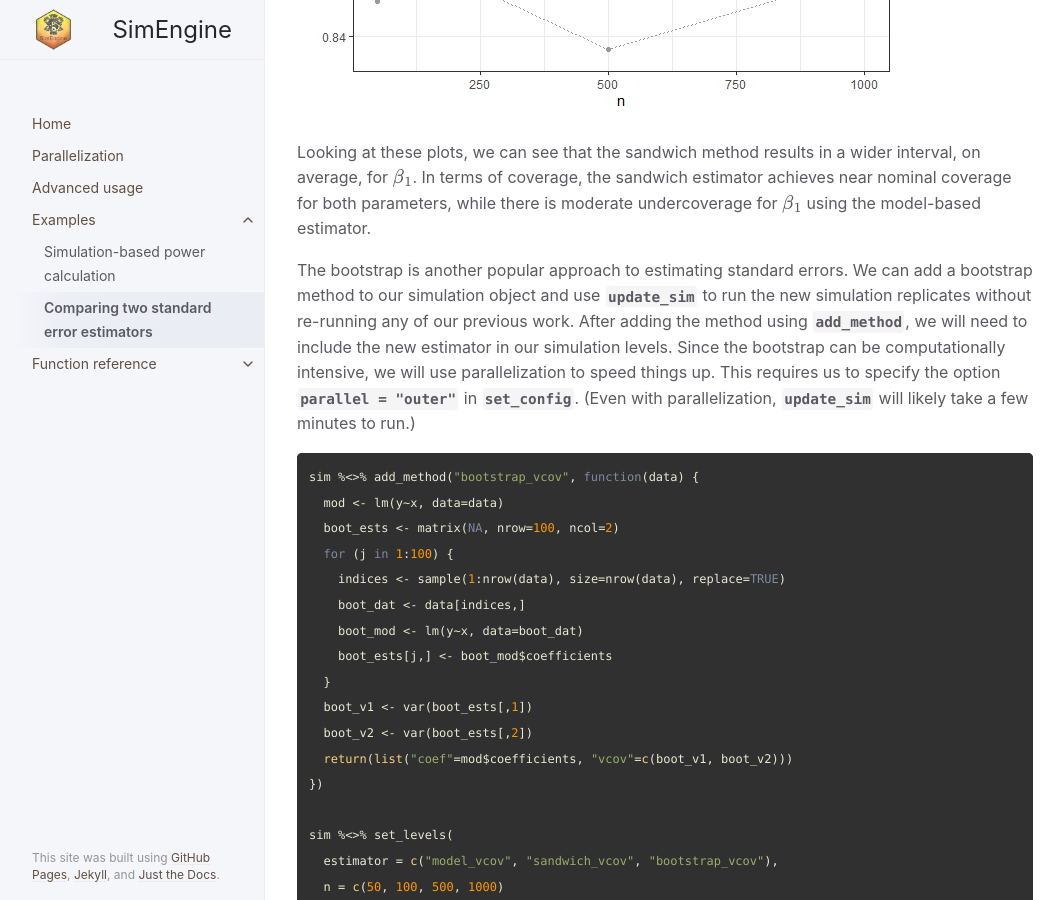
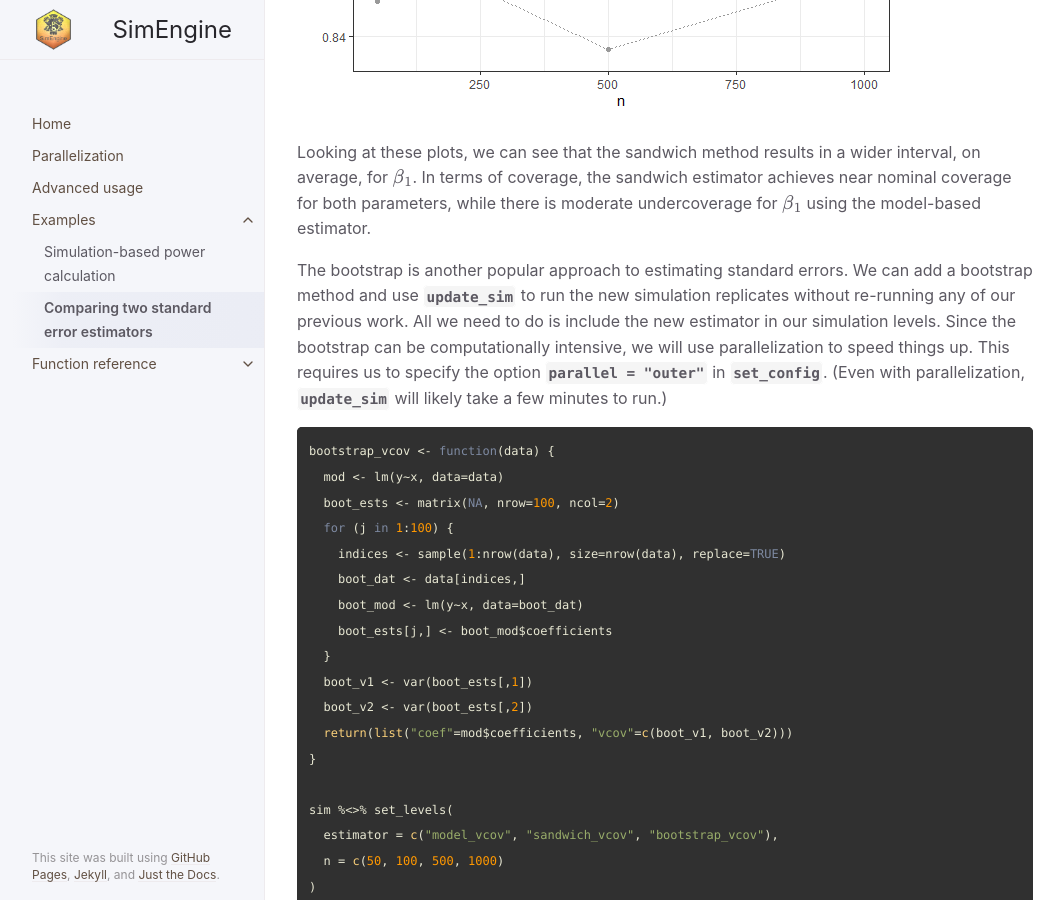
Before and after one commit to Avi-Kenny/SimEngine, a Jekyll site: the page built from docs/docs/examples/example-2.md, in a window 1280 px wide and 900 px high, scrolled down 6847 px. Shown: the whole window, without its empty margins (107-1171 px from the left). Built offline with Jekyll 4.4.1, drawn with Linux system fonts in a browser that asks for light colours; formulas are drawn with MathJax 3; some of the changed text lies outside the part shown.

Commit message:
More doc updates

````diff
--- a/docs/docs/examples/example-2.md
+++ b/docs/docs/examples/example-2.md
@@ -33,13 +33,13 @@
 library(SimEngine)
 sim <- new_sim()
 
-sim %<>% add_creator("create_regression_data", function(n) {
+create_regression_data <- function(n) {
   beta <- c(-1, 10)
   x <- rnorm(n)
   sigma2 <- exp(x)
   y <- rnorm(n=n, mean=(beta[1]+beta[2]*x), sd = sqrt(sigma2))
   return(data.frame(x=x, y=y))
-})
+}
 ```
 
 To get a sense of what heteroskedasticity looks like in practice, we can generate a dataset using our creator function, fit a linear regression model, and make a scatterplot of the residuals against $$X$$.
@@ -61,15 +61,15 @@
 Now we add two methods to our simulation object: one returns the least squares estimate and model-based estimator of the variance-covariance matrix of $$\hat{\beta}$$, and the other returns the least squares estimate and sandwich estimator (using the sandwich package).
 
 ```R
-sim %<>% add_method("model_vcov", function(data) {
+model_vcov <- function(data) {
   mod <- lm(y~x, data=data)
   return(list("coef"=mod$coefficients, "vcov"=diag(vcov(mod))))
-})
+}
 
-sim %<>% add_method("sandwich_vcov", function(data) {
+sandwich_vcov <- function(data) {
   mod <- lm(y~x, data=data)
   return(list("coef"=mod$coefficients, "vcov"=diag(vcovHC(mod))))
-})
+}
 ```
 
 Next, we write the simulation script. This script returns a point estimate and a standard error estimate for both the intercept parameter $$\beta_0$$ and the slope parameter $$\beta_1$$. We will tell **SimEngine** to run 500 simulation replicates for each of four sample sizes. It is important to use the `seed` argument in `set_config` so that our results will be reproducible. In addition, we will use the `packages` option to load the sandwich package. Loading packages via `set_config` (as opposed to running `library(sandwich)`) is required if running simulations in parallel. Finally, we run the simulation.
@@ -204,10 +204,10 @@
 
 Looking at these plots, we can see that the sandwich method results in a wider interval, on average, for $$\beta_1$$. In terms of coverage, the sandwich estimator achieves near nominal coverage for both parameters, while there is moderate undercoverage for $$\beta_1$$ using the model-based estimator.
 
-The bootstrap is another popular approach to estimating standard errors. We can add a bootstrap method to our simulation object and use `update_sim` to run the new simulation replicates without re-running any of our previous work. After adding the method using `add_method`, we will need to include the new estimator in our simulation levels. Since the bootstrap can be computationally intensive, we will use parallelization to speed things up. This requires us to specify the option `parallel = "outer"` in `set_config`. (Even with parallelization, `update_sim` will likely take a few minutes to run.)
+The bootstrap is another popular approach to estimating standard errors. We can add a bootstrap method and use `update_sim` to run the new simulation replicates without re-running any of our previous work. All we need to do is include the new estimator in our simulation levels. Since the bootstrap can be computationally intensive, we will use parallelization to speed things up. This requires us to specify the option `parallel = "outer"` in `set_config`. (Even with parallelization, `update_sim` will likely take a few minutes to run.)
 
 ```R
-sim %<>% add_method("bootstrap_vcov", function(data) {
+bootstrap_vcov <- function(data) {
   mod <- lm(y~x, data=data)
   boot_ests <- matrix(NA, nrow=100, ncol=2)
   for (j in 1:100) {
@@ -219,7 +219,7 @@
   boot_v1 <- var(boot_ests[,1])
   boot_v2 <- var(boot_ests[,2])
   return(list("coef"=mod$coefficients, "vcov"=c(boot_v1, boot_v2)))
-})
+}
 
 sim %<>% set_levels(
   estimator = c("model_vcov", "sandwich_vcov", "bootstrap_vcov"),
````
Also changed, not shown: docs/docs/advanced-usage.md (+5 -5 lines), docs/docs/examples/example-1.md (+8 -10 lines), docs/docs/parallelization.md (+13 -16 lines), vignettes/example_1.Rmd (+8 -10 lines), vignettes/example_2.Rmd (+9 -9 lines).
